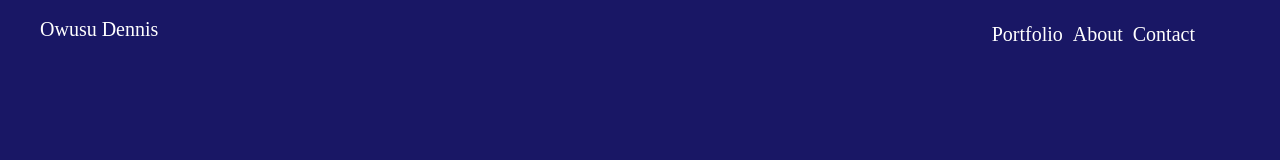
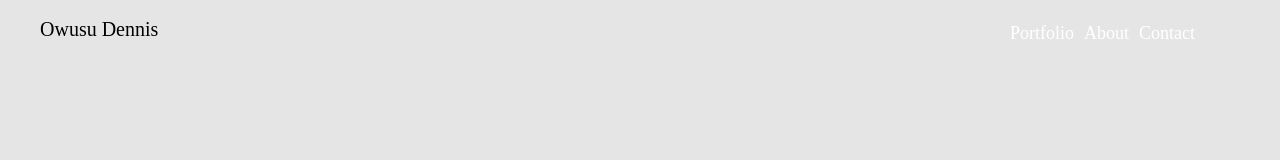
Before and after one commit to til2to/new-portfolio, a website: page index.html in a window 1280 px wide. Drawn offline with Linux system fonts and the light colour scheme.

Commit message:
Create toolbar

```diff
--- a/style.css
+++ b/style.css
@@ -1,12 +1,12 @@
 body {
   box-sizing: border-box;
-  background: #E5E5E5;
+  background: #e5e5e5;
   font-size: 18px;
   margin: 0;
   color: white;
-  background: #191765;
   /* color: white; */
 }
+
 /* HEADER OR TOOLBAR */
 
 nav li a {
@@ -24,7 +24,7 @@ ul {
   display: flex;
 }
 
-nav{
+nav {
   display: flex;
 }
 
@@ -42,8 +42,8 @@ nav{
 }
 
 @media screen and (max-width: 500px) {
-
-  html, body {
+  html,
+  body {
     width: 100%;
     height: 100%;
     margin: 0;
@@ -52,21 +52,19 @@ nav{
   }
 
   figure a {
-
     background-color: red;
   }
 
   nav ul {
     display: none;
   }
+
   nav figure {
     display: flex;
     flex-direction: column;
-    /* width: 100%; */
     flex: 0.5;
     margin-right: 15px;
     align-items: flex-end;
-
   }
 
   nav figure img {
@@ -75,12 +73,10 @@ nav{
     width: 30px;
     margin: 3px;
   }
-
 }
 
-a {
+figure a {
   text-decoration: none;
   color: black;
   font-size: 20px;
-  color: white;
 }
```
